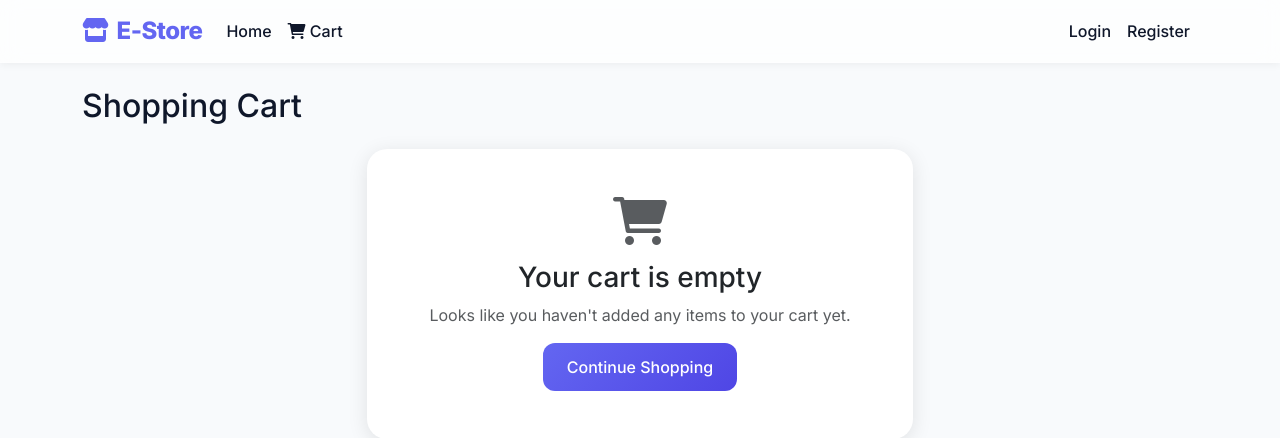
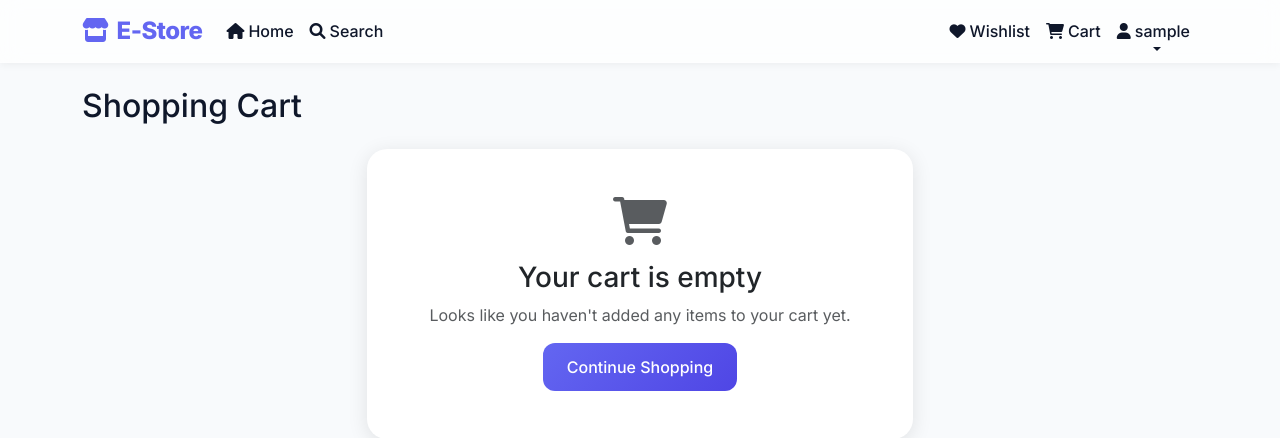
Before and after one commit to Sathwik-Shenoy/E-Commerce, a Flask app: page /cart in a window 1280 px wide. Shown: the top 438 px of the page. Run offline with Flask 3, Linux system fonts and the light colour scheme; the visitor is signed in with stand-in values (Sample User, id 1); data that the repository does not hold is empty.

Commit message:
feat: enhance navigation and base template
- Add improved navigation with user dropdown menu
- Integrate wishlist and search links in navbar
- Add responsive design improvements
- Enhance authentication state handling
- Add modern styling with icons and better UX

```diff
--- a/templates/base.html
+++ b/templates/base.html
@@ -333,25 +333,55 @@
             <div class="collapse navbar-collapse" id="navbarNav">
                 <ul class="navbar-nav me-auto">
                     <li class="nav-item">
-                        <a class="nav-link" href="{{ url_for('home') }}">Home</a>
+                        <a class="nav-link" href="{{ url_for('home') }}">
+                            <i class="fas fa-home me-1"></i>Home
+                        </a>
                     </li>
                     <li class="nav-item">
-                        <a class="nav-link" href="{{ url_for('cart') }}">
-                            <i class="fas fa-shopping-cart"></i> Cart
+                        <a class="nav-link" href="{{ url_for('search') }}">
+                            <i class="fas fa-search me-1"></i>Search
                         </a>
                     </li>
                 </ul>
                 <ul class="navbar-nav">
-                    {% if 'user_id' in session %}
+                    {% if current_user.is_authenticated %}
                         <li class="nav-item">
-                            <a class="nav-link" href="{{ url_for('logout') }}">Logout</a>
+                            <a class="nav-link" href="{{ url_for('wishlist') }}">
+                                <i class="fas fa-heart me-1"></i>Wishlist
+                            </a>
+                        </li>
+                        <li class="nav-item">
+                            <a class="nav-link" href="{{ url_for('cart') }}">
+                                <i class="fas fa-shopping-cart me-1"></i>Cart
+                            </a>
+                        </li>
+                        <li class="nav-item dropdown">
+                            <a class="nav-link dropdown-toggle" href="#" role="button" data-bs-toggle="dropdown">
+                                <i class="fas fa-user me-1"></i>{{ current_user.username }}
+                            </a>
+                            <ul class="dropdown-menu">
+                                <li><a class="dropdown-item" href="{{ url_for('wishlist') }}">
+                                    <i class="fas fa-heart me-2"></i>My Wishlist
+                                </a></li>
+                                <li><a class="dropdown-item" href="{{ url_for('cart') }}">
+                                    <i class="fas fa-shopping-cart me-2"></i>My Cart
+                                </a></li>
+                                <li><hr class="dropdown-divider"></li>
+                                <li><a class="dropdown-item" href="{{ url_for('logout') }}">
+                                    <i class="fas fa-sign-out-alt me-2"></i>Logout
+                                </a></li>
+                            </ul>
                         </li>
                     {% else %}
                         <li class="nav-item">
-                            <a class="nav-link" href="{{ url_for('login') }}">Login</a>
+                            <a class="nav-link" href="{{ url_for('login') }}">
+                                <i class="fas fa-sign-in-alt me-1"></i>Login
+                            </a>
                         </li>
                         <li class="nav-item">
-                            <a class="nav-link" href="{{ url_for('register') }}">Register</a>
+                            <a class="nav-link" href="{{ url_for('register') }}">
+                                <i class="fas fa-user-plus me-1"></i>Register
+                            </a>
                         </li>
                     {% endif %}
                 </ul>
```
